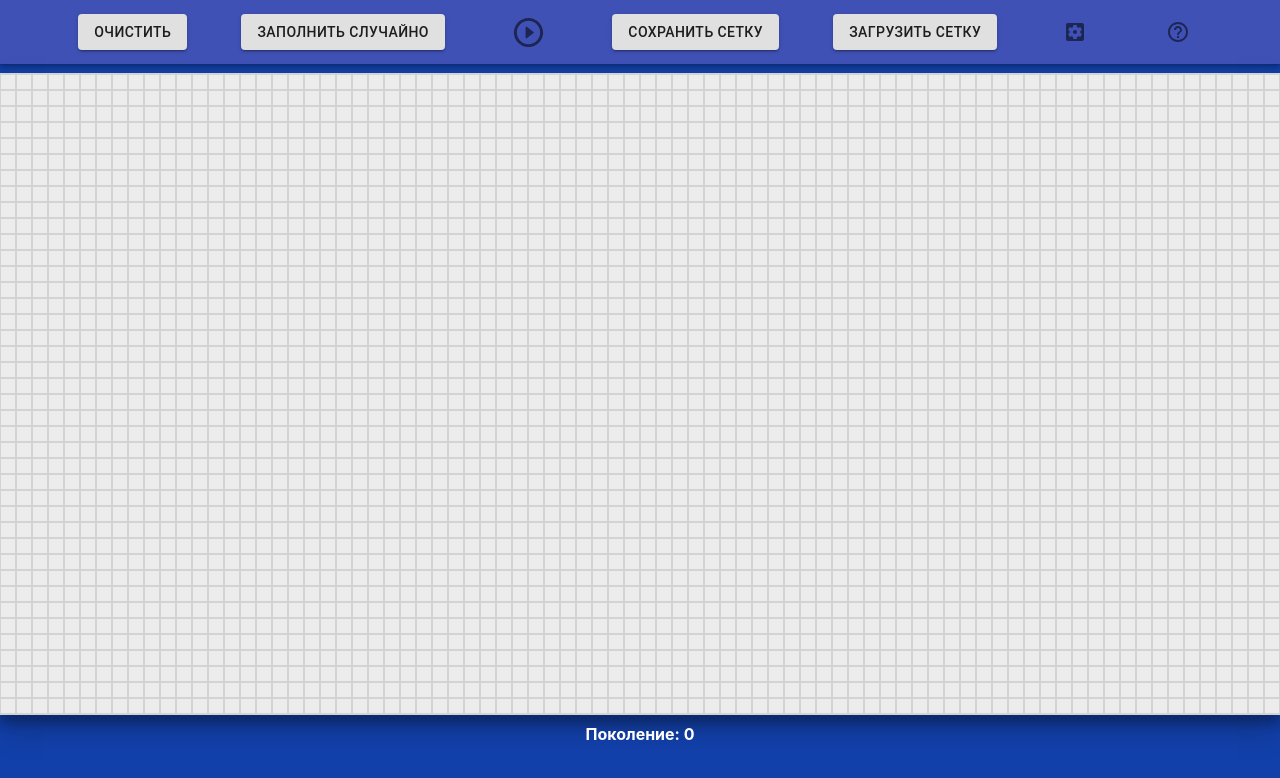
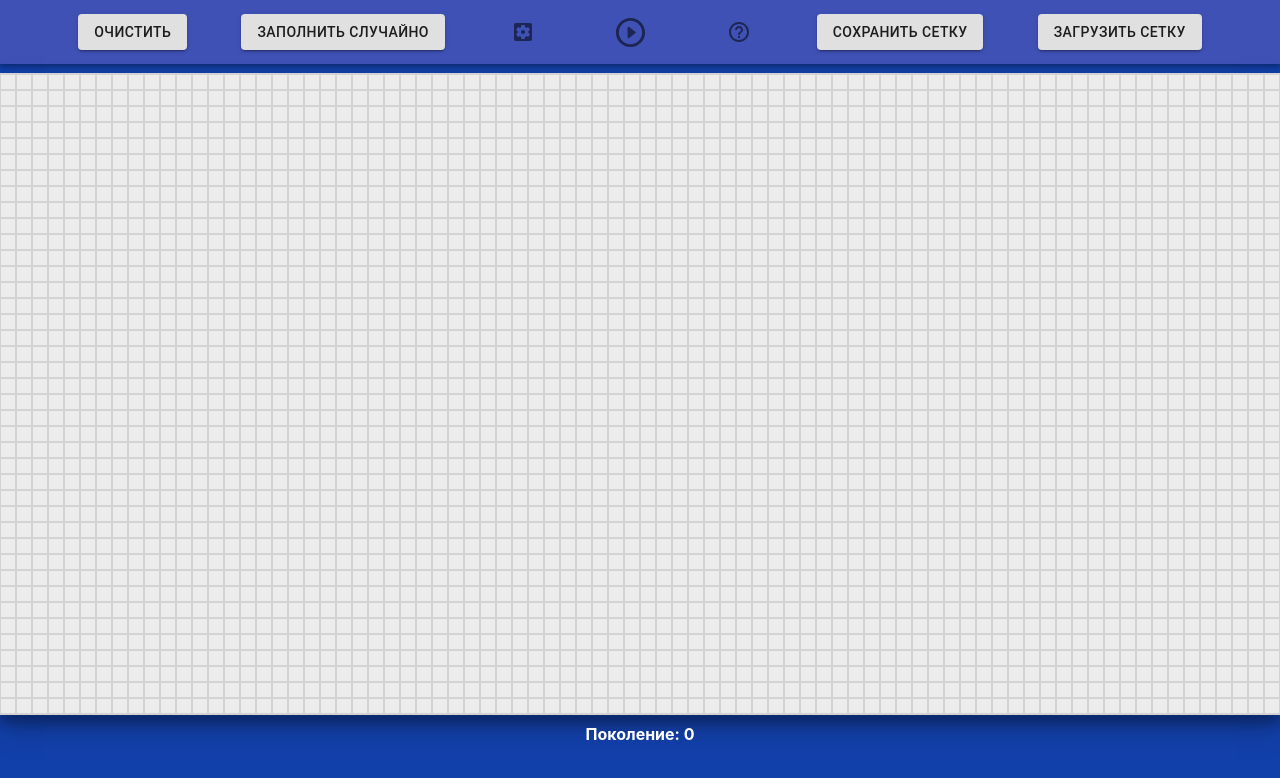
Before and after one commit to ahaku/the_game_of_life, a React (Create React App) app: page /mainpage in a window 1280 px wide. Shown: the top 778 px of the page. Built offline with nearby package versions, Linux system fonts and the light colour scheme.

Commit message:
buttons position changed

```diff
--- a/src/GreetingPage.jsx
+++ b/src/GreetingPage.jsx
@@ -70,16 +70,12 @@ function GrretingPage() {
             <Card>
                 <h1>"Игра Жизни"</h1>
                 <h2>{greetingText(timeOfTheDay())}</h2>
-                {/* <Link underline="none" href="/mainpage">
-                    <ButtonMD variant='contained' color='primary' >Играть
+                <div className='GreetingPageButtonRow'>
+                    <ButtonMD href="/mainpage" variant='contained' color='primary'>
+                        Играть
                     </ButtonMD>
-                </Link> */}
-                <div className='GreetingPageButtonRow'>
                     <ButtonMD onClick={clickHandler} variant='contained'>
                         Узнать правила
-                    </ButtonMD>
-                    <ButtonMD href="/mainpage" variant='contained' color='primary'>
-                        Играть
                     </ButtonMD>
                 </div>
                 <Dialog
--- a/src/components/ButtonRow/ButtonRow.jsx
+++ b/src/components/ButtonRow/ButtonRow.jsx
@@ -56,6 +56,19 @@ function ButtonRow(props) {
                             setGrid(rows);
                         }}
                     />
+                    <Settings
+                        colors={colors}
+                        setColors={setColors}
+                        ColorThemes={props.ColorThemes}
+                        currentThemeName={props.currentThemeName}
+                        ColorThemes={props.ColorThemes}
+                        setCurrentThemeName={props.setCurrentThemeName}
+                        runningRef={runningRef}
+                        changeGridSize={props.changeGridSize}
+                        gameSpeed={props.gameSpeed}
+                        setGameSpeed={props.setGameSpeed}
+                        setGrid={props.setGrid}
+                    ></Settings>
                     <IconButton
                         variant='contained'
                         // color='secondary'
@@ -71,6 +84,7 @@ function ButtonRow(props) {
                         {runningRef.current ? <PauseCircleOutlineRoundedIcon fontSize='large' /> : <PlayCircleOutlineRoundedIcon fontSize='large' />}
                         {/* <PlayCircleOutlineRoundedIcon color="primary" fontSize='medium'/> */}
                     </IconButton>
+                    <Reference text={MainpageReferenceText}></Reference>
                     <Button
                         variant='contained'
                         // color='primary'
@@ -88,80 +102,6 @@ function ButtonRow(props) {
                             setGrid(savedGrid);
                         }}
                     />
-
-                    {/* <Button
-                variant='contained'
-                color='primary'
-                title={running ? 'Stop' : 'Start'}
-                onClick={() => {
-                    setRunning(!running)
-                    console.log(gameSpeed)
-                    if (!running) {
-                        runningRef.current = true;
-                        runGame();
-                    }
-                }}
-            /> */}
-                    {/* <Button
-                        variant='contained'
-                        // color='secondary'
-                        disabled={runningRef.current ? true : false}
-                        title={'XL'}
-                        onClick={() => props.changeGridSize('XL')}
-                    />
-                    <Button
-                        variant='contained'
-                        disabled={runningRef.current ? true : false}
-                        // color='secondary'
-                        title={'L'}
-                        onClick={() => props.changeGridSize('L')}
-                    />
-                    <Button
-                        variant='contained'
-                        disabled={runningRef.current ? true : false}
-                        // color='secondary'
-                        title={'M'}
-                        onClick={() => props.changeGridSize('M')}
-                    /> */}
-                    <Settings
-                        colors={colors}
-                        setColors={setColors}
-                        ColorThemes={props.ColorThemes}
-                        currentThemeName={props.currentThemeName}
-                        ColorThemes={props.ColorThemes}
-                        setCurrentThemeName={props.setCurrentThemeName}
-                        runningRef={runningRef}
-                        changeGridSize={props.changeGridSize}
-                        gameSpeed={props.gameSpeed}
-                        setGameSpeed={props.setGameSpeed}
-                        setGrid={props.setGrid}
-                    ></Settings>
-                    <Reference text={MainpageReferenceText}></Reference>
-                    {/* <Button
-            variant='contained'
-            color='primary'
-            title='50 x 50'
-            disabled={runningRef.current ? true : false}
-            onClick={() => {
-                setGrid(customSizeGridGenerate(50, 50));
-                setNumberRows(50);
-                setNumberCols(50);
-                setSavedGrid(customSizeGridGenerate(50, 50));
-            }}
-        />
-        <Button
-            variant='contained'
-            color='primary'
-            title='30 x 30'
-            disabled={runningRef.current ? true : false}
-            onClick={() => {
-                setGrid(customSizeGridGenerate(30, 30));
-                setNumberRows(30);
-                setNumberCols(30);
-                setSavedGrid(customSizeGridGenerate(30, 30));
-            }}
-        /> */}
-
                 </Toolbar>
             </AppBar>
         </div>
```
